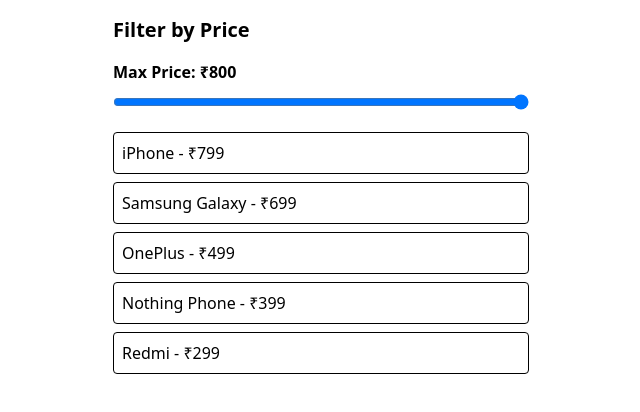
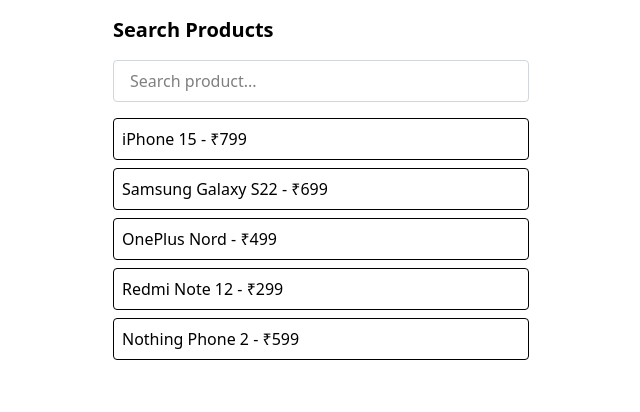
Before and after one commit to vijay4211/Notepad, a React (Vite) app: page / in a window 1280 px wide. Shown: the top 412 px of the page, without its empty margins (319-959 px from the left). Built offline with nearby package versions, Linux system fonts and the light colour scheme.

Commit message:
Product search filter done

```diff
--- a/package.json
+++ b/package.json
@@ -14,6 +14,7 @@
     "react": "^19.1.0",
     "react-dom": "^19.1.0",
     "react-router-dom": "^7.6.3",
+    "react-slick": "^0.30.3",
     "tailwindcss": "^4.1.10"
   },
   "devDependencies": {
--- a/src/App.jsx
+++ b/src/App.jsx
@@ -9,7 +9,8 @@
 // import FilterProductByDiscount from "./Filters/filterByDiscount/FilterProductByDiscount";
 // import Accordion from "./Accordions/Accordion";
 // import AccordionMulti from "./Accordions/MultipleAccordionOpen/AccordionMulti ";
-import PriceRangeFilter from "./RangeSlider/PriceRangeFilter";
+// import PriceRangeFilter from "./RangeSlider/PriceRangeFilter";
+import ProductSearchFilter from "./Filters/ProductSearchFilter/ProductSearchFilter";
 // import Users from "./Users";
 
 // import Dummy from "./Dummy";
@@ -17,7 +18,7 @@
 const App = () => {
   return (
     <div>
-      <PriceRangeFilter />
+      <ProductSearchFilter />
     </div>
   );
 };
--- /dev/null
+++ b/src/Filters/ProductSearchFilter/ProductSearchFilter.jsx
@@ -0,0 +1,48 @@
+import React, { useState } from "react";
+
+const products = [
+  { id: 1, name: "iPhone 15", price: 799 },
+  { id: 2, name: "Samsung Galaxy S22", price: 699 },
+  { id: 3, name: "OnePlus Nord", price: 499 },
+  { id: 4, name: "Redmi Note 12", price: 299 },
+  { id: 5, name: "Nothing Phone 2", price: 599 },
+];
+
+const ProductSearchFilter = () => {
+  const [searchText, setSearchText] = useState("");
+
+  // Filter logic
+  const filteredProducts = products.filter((product) =>
+    product.name.toLowerCase().includes(searchText.toLowerCase())
+  );
+
+  return (
+    <div className="max-w-md mx-auto p-4">
+      <h2 className="text-xl font-bold mb-4">Search Products</h2>
+
+      {/* 🔍 Search Input */}
+      <input
+        type="text"
+        placeholder="Search product..."
+        value={searchText}
+        onChange={(e) => setSearchText(e.target.value)}
+        className="w-full px-4 py-2 border border-gray-300 rounded mb-4"
+      />
+
+      {/* 📦 Product List */}
+      <ul className="space-y-2">
+        {filteredProducts.length > 0 ? (
+          filteredProducts.map((product) => (
+            <li key={product.id} className="p-2 border rounded">
+              {product.name} - ₹{product.price}
+            </li>
+          ))
+        ) : (
+          <li className="text-gray-500">No products found.</li>
+        )}
+      </ul>
+    </div>
+  );
+};
+
+export default ProductSearchFilter;
--- a/src/RangeSlider/PriceRangeFilter.jsx
+++ b/src/RangeSlider/PriceRangeFilter.jsx
@@ -12,7 +12,10 @@
   const [maxPrice, setMaxPrice] = useState(800); // default max
 
   // Filter products under or equal to selected price
-  const filteredProducts = products.filter((p) => p.price <= maxPrice);
+  const filteredProducts = products.filter(
+    (product) => product.price <= maxPrice
+  );
+  console.log("filteredProducts", filteredProducts);
 
   return (
     <div className="max-w-md mx-auto p-4">
```
Also changed, not shown: 1 other file (tests, documents, lock files or other folders).
